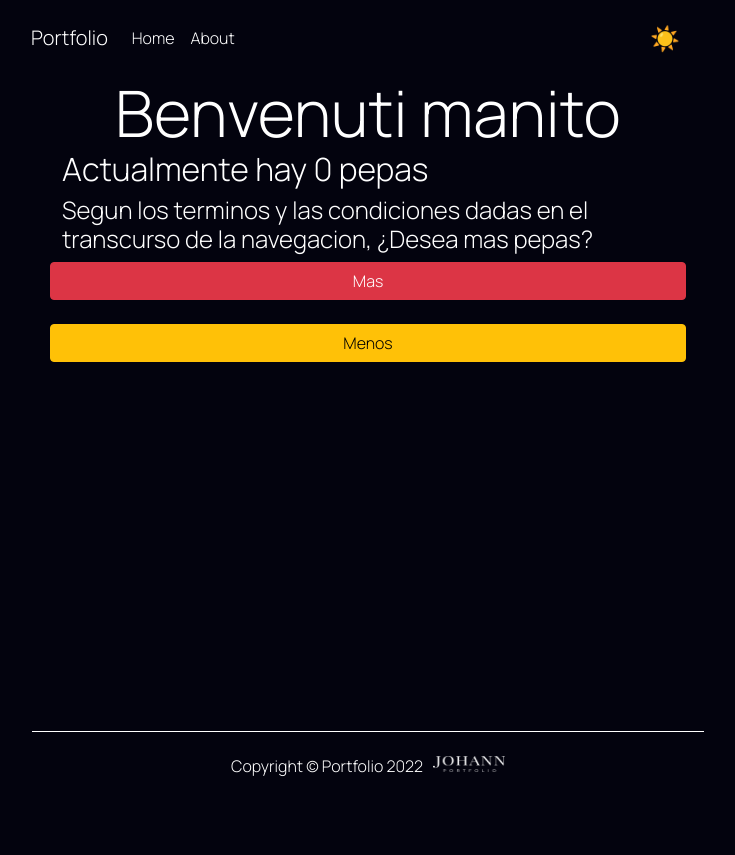
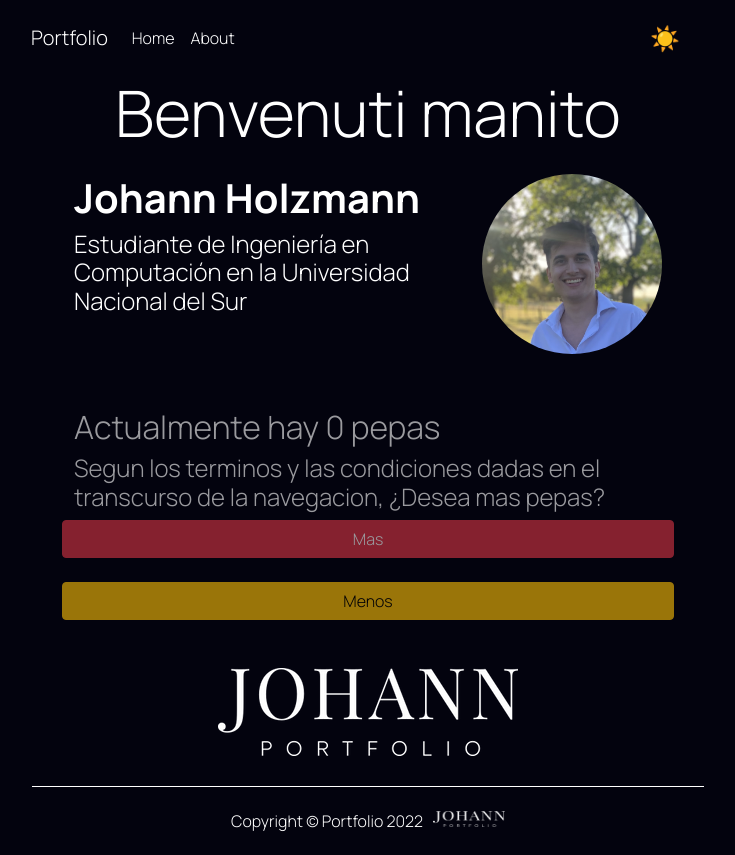
Before and after one commit to johannholzmann/portfolio, a Next.js app: page / in a window 1280 px wide. Shown: the whole page, without its empty margins (272-1007 px from the left). Before the commit the page ends 800 px from the top, so only its background shows below. Built offline with nearby package versions, Linux system fonts and the light colour scheme.

Commit message:
Update index page and css

```diff
--- a/pages/index.js
+++ b/pages/index.js
@@ -3,7 +3,10 @@ import Image from 'next/image'
 import styles from '../styles/Home.module.css'
 
 import { useState } from 'react';
-import { Button, Col, OverlayTrigger, Row, Tooltip } from 'react-bootstrap';
+import { Button, Col, Container, OverlayTrigger, Row, Tooltip } from 'react-bootstrap';
+import Logo from "../components/logo/logo.js";
+import Avatar from '../components/avatar/avatar';
+import UserInformation from "../components/userinformation/userinformation.js";
 
 const renderTooltip = (props) => (
   <Tooltip id="button-tooltip" {...props}>
@@ -29,20 +32,10 @@ const Overlay = ({ ButtonComponent }) => {
     ;
 }
 
-export default function Home() {
+const Example = ({ }) => {
   const [pepas, setPepas] = useState(0);
-
   return (
-    <div className={styles.container}>
-      <Head>
-        <title>Home</title>
-        <meta name="description" content="Generated by create next app" />
-        <link rel="icon" href="/favicon.ico" />
-      </Head>
-      <h1 className={styles.title}>
-        Benvenuti manito
-      </h1>
-
+    <Container className={styles.example_container}>
       <h2>
         Actualmente hay
         {
@@ -59,7 +52,6 @@ export default function Home() {
         <Button onClick={() => setPepas((element) => element + 1)} variant="danger">
           Mas
         </Button>
-
       </Row>
       <br />
       <Row>
@@ -74,6 +66,38 @@ export default function Home() {
           </Button>
         }
       </Row>
+    </Container>
+  )
+}
+
+
+export default function Home() {
+
+  return (
+    <div className={styles.container}>
+      <Head>
+        <title>Home</title>
+        <meta name="description" content="Generated by create next app" />
+        <link rel="icon" href="/favicon.ico" />
+      </Head>
+
+      <h1 className={styles.title}>
+        Benvenuti manito
+      </h1>
+      <br />
+
+      <UserInformation />
+
+      <br />
+      <br />
+      <Example />
+
+      <br />
+      <br />
+      <Container className={styles.logo_container}>
+        <Logo height="88" width="300" />
+      </Container>
+      <br />
       {
         /*
 
--- a/styles/Home.module.css
+++ b/styles/Home.module.css
@@ -28,16 +28,6 @@
   flex-grow: 1;
 }
 
-.title a {
-  color: #0070f3;
-  text-decoration: none;
-}
-
-.title a:hover,
-.title a:focus,
-.title a:active {
-  text-decoration: underline;
-}
 
 .title {
   margin: 0;
@@ -114,3 +104,26 @@
     flex-direction: column;
   }
 }
+
+.logo_container{
+  display: flex;
+  justify-content: center;
+  align-items: center;
+  /*
+  height: 100px;
+  */
+}
+
+
+.example_container{
+  opacity: 0.6;
+  transform: scale(1);
+  -webkit-transition: transform  1.0s ease-out, opacity  1.0s ease-out;
+
+}
+
+.example_container:hover{
+  transform: scale(1.02);
+  opacity: 1;
+  transition: transform .5s, opacity .5s;
+}
--- a/styles/globals.css
+++ b/styles/globals.css
@@ -36,3 +36,7 @@ a {
   --background: rgba(3, 3, 14, 0.986);
   --color-text-primary: white;
 }
+
+.navbar-toggler{
+  border-color: var(--color-text-primary) !important;
+}
```
